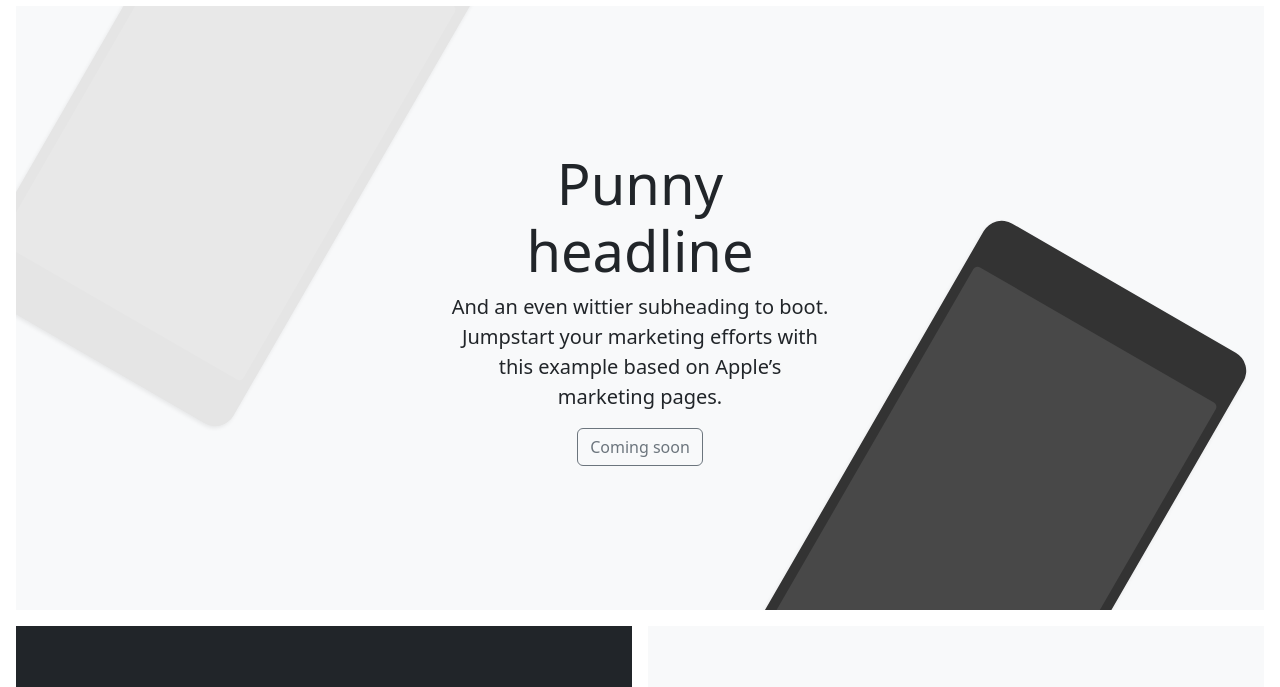
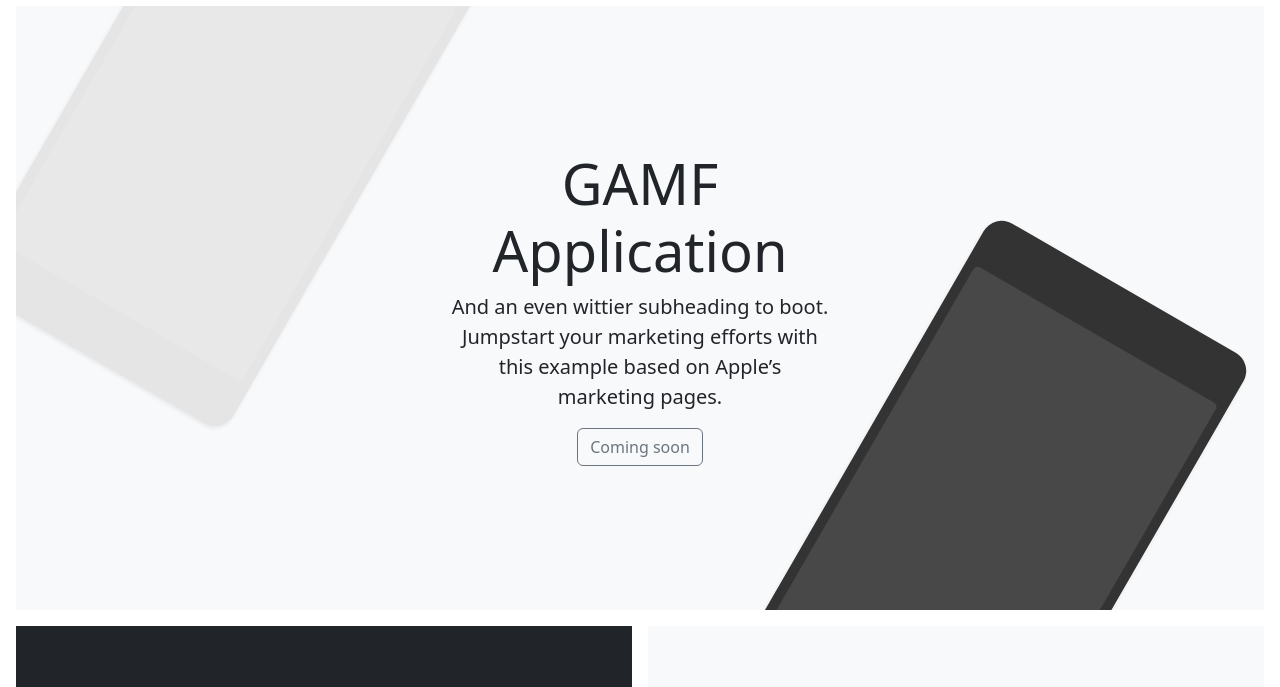
Before and after one commit to cherryApp/gamf-aws-2022-amp, a plain HTML site: page index.html in a window 1280 px wide. Shown: the part 58-745 px from the top of the page. Drawn offline with Linux system fonts and the light colour scheme.

Commit message:
Change title.

```diff
--- a/index.html
+++ b/index.html
@@ -104,7 +104,7 @@
 <main>
   <div class="position-relative overflow-hidden p-3 p-md-5 m-md-3 text-center bg-light">
     <div class="col-md-5 p-lg-5 mx-auto my-5">
-      <h1 class="display-4 fw-normal">Punny headline</h1>
+      <h1 class="display-4 fw-normal">GAMF Application</h1>
       <p class="lead fw-normal">And an even wittier subheading to boot. Jumpstart your marketing efforts with this example based on Apple’s marketing pages.</p>
       <a class="btn btn-outline-secondary" href="#">Coming soon</a>
     </div>
```
